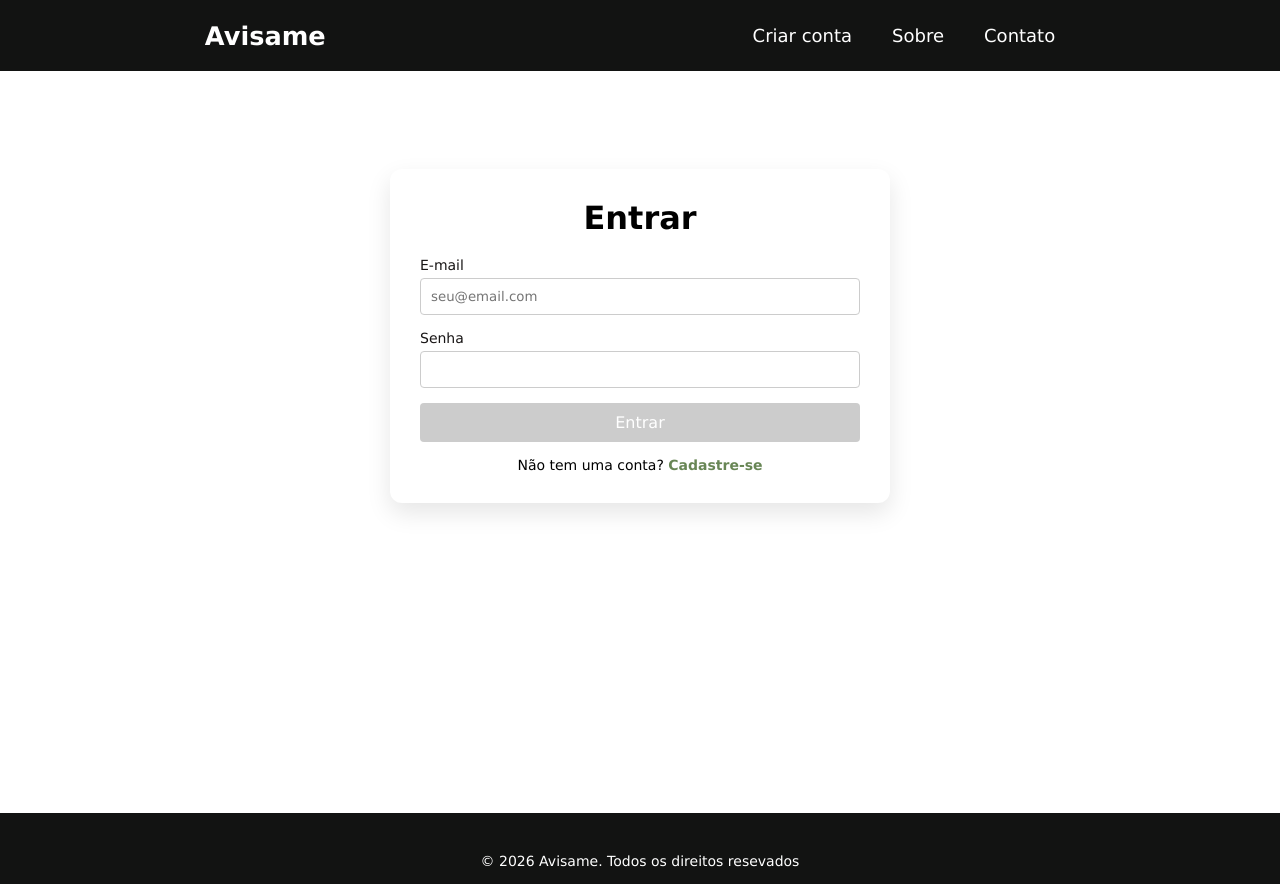
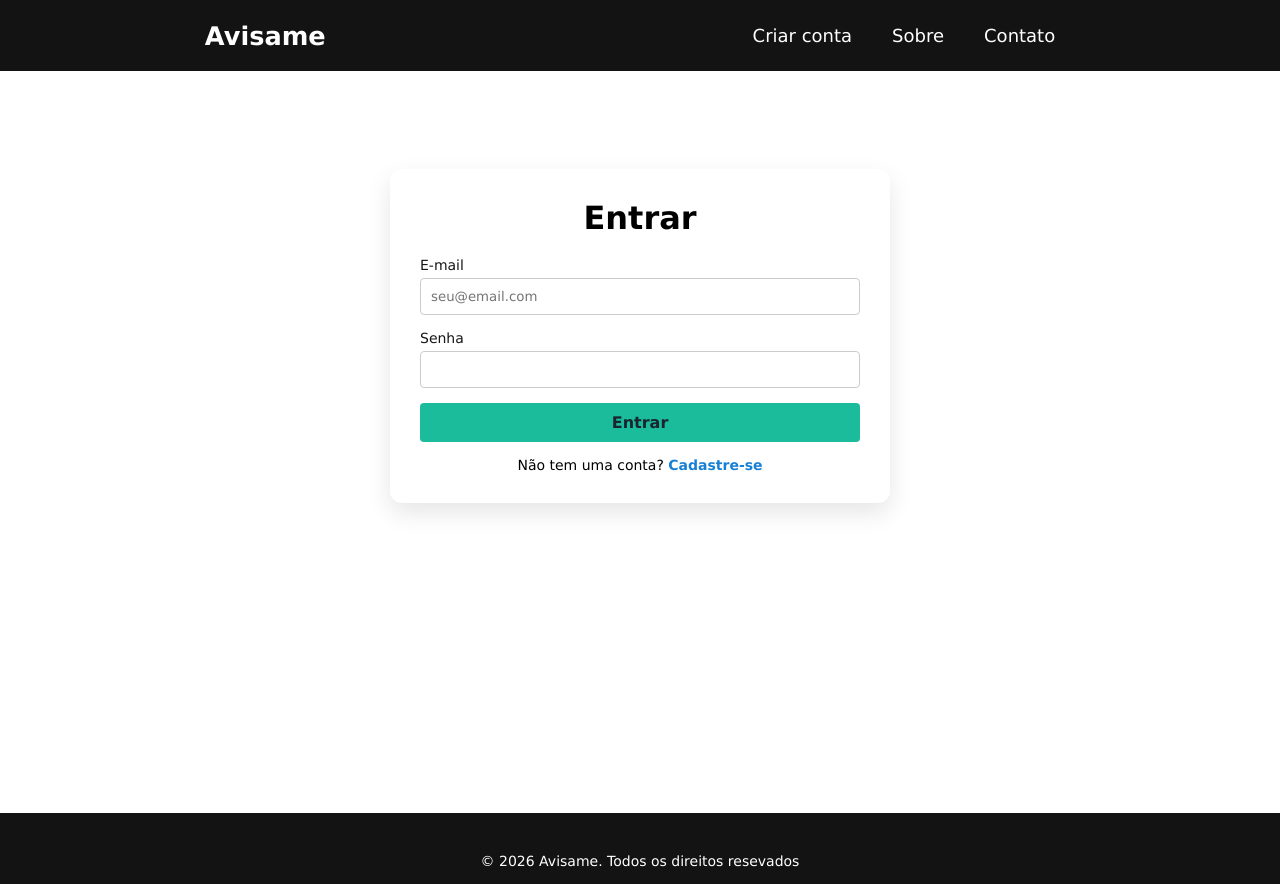
Before and after one commit to Hudisson/Avisame-FrontEnd-Angula21, an Angular app: page / in a window 1280 px wide. In both pictures the pointer is over the button "Entrar". Built offline with nearby package versions, Linux system fonts and the light colour scheme; some icons are missing.

Commit message:
style: Ajuste na estilização dos botões de login e register

```diff
--- a/src/app/components/login/login.css
+++ b/src/app/components/login/login.css
@@ -70,23 +70,21 @@
     transition: 0.3s;
 }
 
-#btn-login:hover, #btn-register:hover {
-    background: #4c613e;
-    transition: 0.3s;
+#btn-login:hover{
+    background: #1abc9c;
+    color: #1a252f;
+    font-weight: 800;
+    transition: 0.6s;
 }
 
-#btn-login:disabled {
-  background-color: #ccc;
-}
-
-#form-login p, #form-register p {
+#form-login p {
     margin-top: 15px;
     text-align: center;
     font-size: 14px;
 }
 
-#form-login p a, #form-register p a {
-    color: #688655;
+#form-login p a{
+    color: #177fd4;
     text-decoration: none;
     font-weight: bold;
     position: relative;
--- a/src/app/components/register/register.css
+++ b/src/app/components/register/register.css
@@ -47,12 +47,6 @@ header {
 
 }
 
-.logoAvisame:hover,
-.nav-links li a:hover {
-    color: #688655;
-    transition: 0.3s;
-}
-
 .container {
     flex: 1;
     display: flex;
@@ -100,8 +94,8 @@ header {
 
 /* Efeito ao focar */
 .form-group input:focus {
-    border-color: #688655;
-    box-shadow: 0 0 5px rgba(194, 224, 214, 0.5);
+    border-color: #1abc9c;
+    box-shadow: 0 0 5px rgba(42, 44, 44, 0.5);
 }
 
 #btn-login, #btn-register {
@@ -116,19 +110,21 @@ header {
     transition: 0.3s;
 }
 
-#btn-login:hover, #btn-register:hover {
-    background: #4c613e;
-    transition: 0.3s;
+#btn-register:hover {
+    background: #1abc9c;
+    color: #1a252f;
+    font-weight: 800;
+    transition: 0.6s;
 }
 
-#form-login p, #form-register p {
+#form-register p {
     margin-top: 15px;
     text-align: center;
     font-size: 14px;
 }
 
-#form-login p a, #form-register p a {
-    color: #688655;
+#form-register p a {
+    color: #177fd4;
     text-decoration: none;
     font-weight: bold;
     position: relative;
--- a/src/app/components/register/register.html
+++ b/src/app/components/register/register.html
@@ -43,7 +43,7 @@
       </div>
 
       <!-- O botão agora habilita apenas se o formulário for válido -->
-      <button type="submit" [disabled]="registerForm.invalid" id="btn-login">Enviar</button>
+      <button type="submit" [disabled]="registerForm.invalid" id="btn-register">Enviar</button>
 
       <p>Já tenho uma conta? <a routerLink="/login">Faça login</a></p>
 
--- a/src/app/components/register/register.ts
+++ b/src/app/components/register/register.ts
@@ -1,15 +1,16 @@
 import { Component, inject } from '@angular/core';
 import { NonNullableFormBuilder, ReactiveFormsModule, Validators, AbstractControl, ValidationErrors } from '@angular/forms';
-import { Router } from '@angular/router';
+import { Router, RouterLink } from '@angular/router';
 import { CommonModule } from '@angular/common';
 import { RegisterService } from '../../services/auth/register.service';
 import { NavLogin } from "../nav-login/nav-login";
 import { Footer } from "../footer/footer";
 
+
 @Component({
   selector: 'app-register',
   standalone: true,
-  imports: [ReactiveFormsModule, CommonModule, NavLogin, Footer],
+  imports: [ReactiveFormsModule, RouterLink, CommonModule, NavLogin, Footer],
   templateUrl: './register.html',
   styleUrls: ['./register.css'],
 })
```
